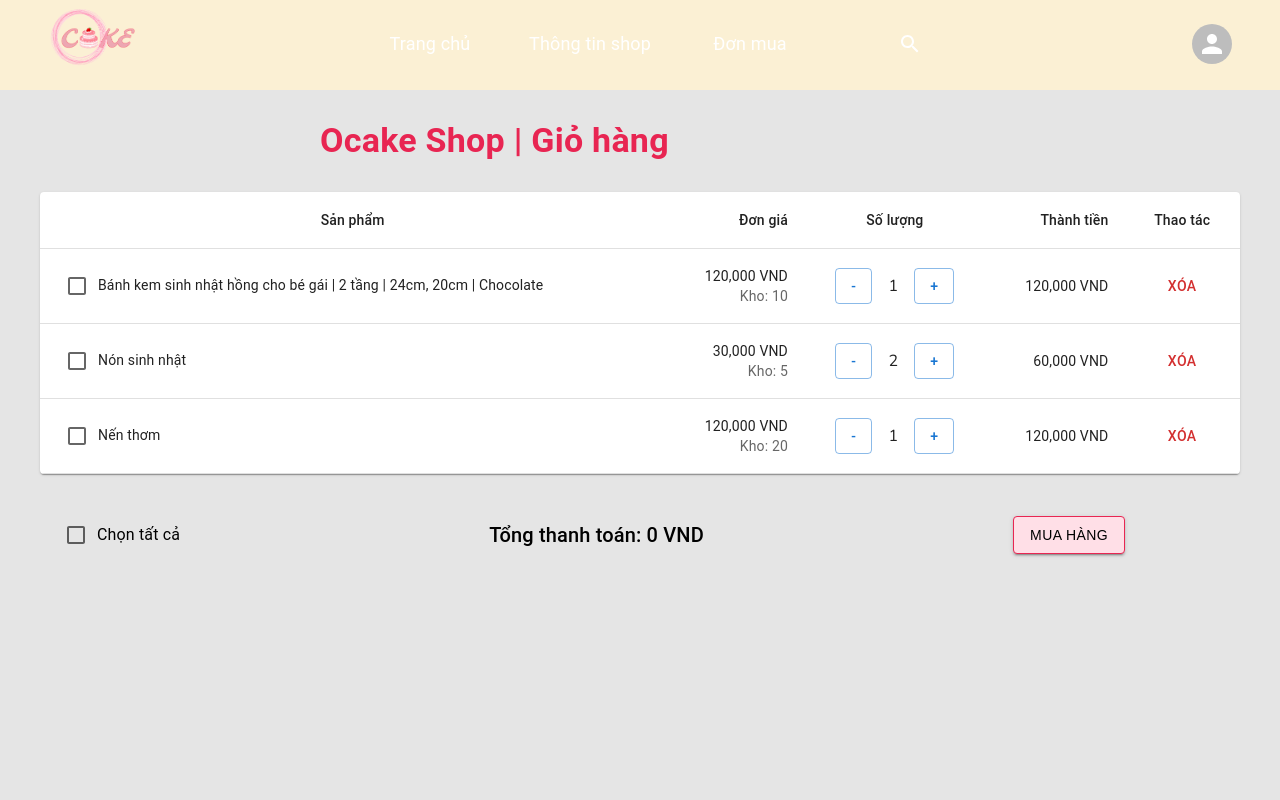
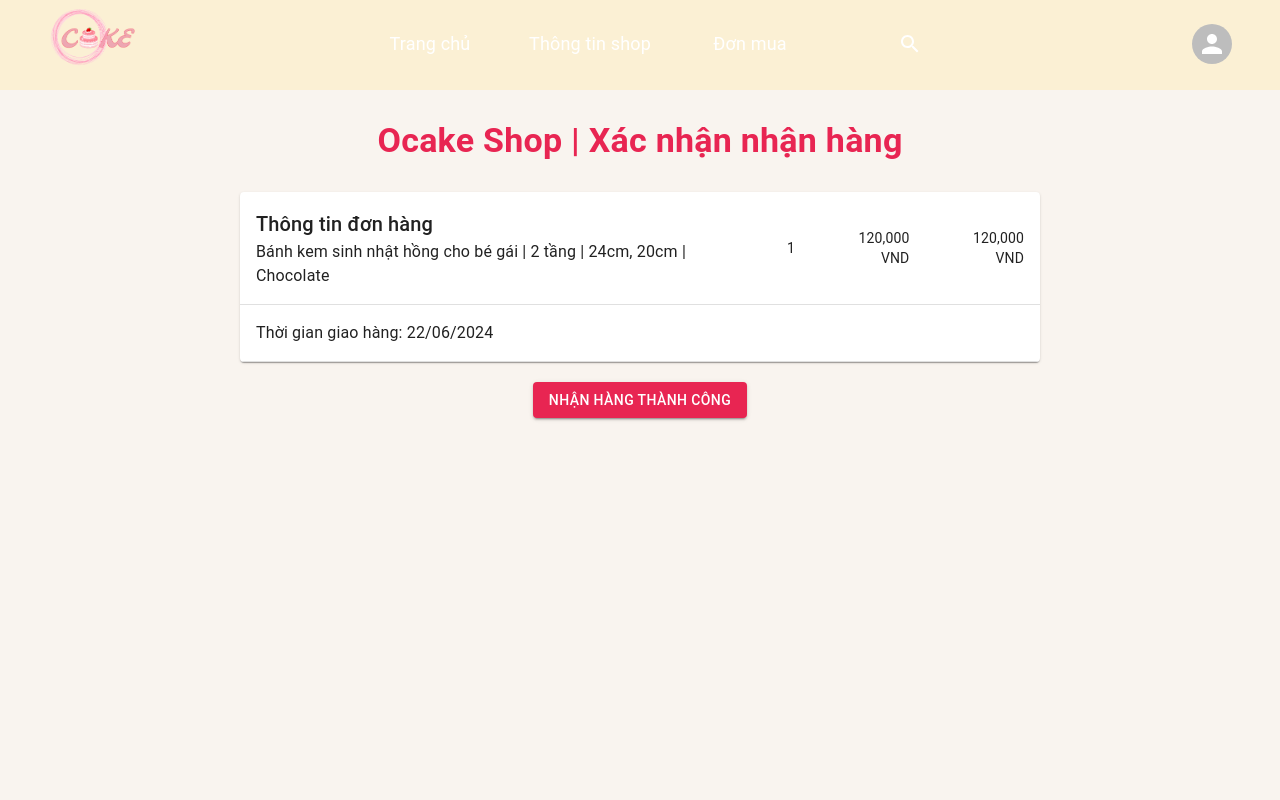
Before and after one commit to PhongQuangDinh/EC2024-03-OCakeShop, a Next.js app in the folder FE/ocake-shop/: page / in a window 1280 px wide. Shown: the top 800 px of the page. Built offline with nearby package versions, Linux system fonts and the light colour scheme.

Commit message:
feat/confirm and inventory (chua des)

```diff
--- a/FE/ocake-shop/src/app/page.js
+++ b/FE/ocake-shop/src/app/page.js
@@ -4,6 +4,8 @@ import Landing from "@/modules/Landing/landing";
 import SignIn from "@/modules/SignIn/signin";
 import SignUp from "@/modules/SignUp/signup";
 import CartPage from "@/modules/Cart/cartpage";
+import ConfirmationPage from "@/modules/ConfirmDelivery/confirm";
+import InventoryPage from "@/modules/Inventory/inventory";
 import Head from "next/head";
 
 export default function Home() {
@@ -18,7 +20,7 @@ export default function Home() {
       </Head>
 
       <main>
-        <CartPage />
+        <ConfirmationPage />
 
         <button onClick={() => setShowSignIn(!showSignIn)}>
           {showSignIn ? "Hide Sign In" : "Show Sign In"}
--- /dev/null
+++ b/FE/ocake-shop/src/modules/ConfirmDelivery/confirm.js
@@ -0,0 +1,51 @@
+"use client";
+import React from 'react';
+import { Box, Typography, Button, Table, TableBody, TableCell, TableContainer, TableRow, Paper } from '@mui/material';
+import Layout from '../layout';
+
+const ConfirmationPage = () => {
+  const order = {
+    item: 'Bánh kem sinh nhật hồng cho bé gái | 2 tầng | 24cm, 20cm | Chocolate',
+    quantity: 1,
+    price: 120000,
+    deliveryDate: '22/06/2024'
+  };
+
+  return (
+    <Layout>
+        <Box sx={{ background: '#F9F4EF', minHeight: '100vh', padding: '0px' }}>
+        <Box sx={{ height: '90px', backgroundColor: '#FBF0D4' }} /> {/* Viền màu vàng trên đầu */}
+        <Typography variant="h4" align="center" gutterBottom sx={{ marginTop: '30px', color: '#E82552', fontWeight: 'bold' }}>
+            Ocake Shop | Xác nhận nhận hàng
+        </Typography>
+        <TableContainer component={Paper} sx={{ margin: 'auto', maxWidth: '800px', marginTop: '30px' }}>
+            <Table>
+            <TableBody>
+                <TableRow>
+                <TableCell align="left">
+                    <Typography variant="h6">Thông tin đơn hàng</Typography>
+                    <Typography>{order.item}</Typography>
+                </TableCell>
+                <TableCell align="center">{order.quantity}</TableCell>
+                <TableCell align="right">{order.price.toLocaleString()} VND</TableCell>
+                <TableCell align="right">{order.price.toLocaleString()} VND</TableCell>
+                </TableRow>
+                <TableRow>
+                <TableCell colSpan={4} align="left">
+                    <Typography variant="body1">Thời gian giao hàng: {order.deliveryDate}</Typography>
+                </TableCell>
+                </TableRow>
+            </TableBody>
+            </Table>
+        </TableContainer>
+        <Box sx={{ textAlign: 'center', marginTop: '20px' }}>
+            <Button variant="contained" sx={{ backgroundColor: '#E82552', color: '#FFFFFF', "&:hover": { backgroundColor: '#D01442' } }}>
+            Nhận hàng thành công
+            </Button>
+        </Box>
+        </Box>
+    </Layout>
+  );
+};
+
+export default ConfirmationPage;
--- /dev/null
+++ b/FE/ocake-shop/src/modules/Inventory/inventory.js
@@ -0,0 +1,101 @@
+import React, { useState } from 'react';
+import { useRouter } from 'next/router';
+import Link from 'next/link';
+import { Box, Typography, Button, Table, TableBody, TableCell, TableContainer, TableHead, TableRow, Paper, Dialog, DialogActions, DialogContent, DialogContentText, DialogTitle, TextField } from '@mui/material';
+import Layout from '../layout';
+
+const InventoryPage = () => {
+  const [rows, setRows] = useState([
+    { id: 1, name: 'Bột mì', quantity: 50, unit: 'Kg', expiryDate: '12/12/2024' },
+    { id: 2, name: 'Trứng', quantity: 200, unit: 'Quả', expiryDate: '12/12/2024' },
+    { id: 3, name: 'Máy nướng', quantity: 2, unit: 'Cái', expiryDate: '' },
+    { id: 4, name: 'Máy đánh trứng', quantity: 2, unit: 'Cái', expiryDate: '' },
+  ]);
+  const [openDialog, setOpenDialog] = useState(false);
+  const [itemToEdit, setItemToEdit] = useState(null);
+
+  const handleEditClick = (id) => {
+    setItemToEdit(id);
+    setOpenDialog(true);
+  };
+
+  const handleCloseDialog = () => {
+    setOpenDialog(false);
+    setItemToEdit(null);
+  };
+
+  return (
+    <Layout>
+      <Box sx={{ background: '#E5E5E5', minHeight: '100vh', padding: '0px' }}>
+        <Box sx={{ height: '90px', backgroundColor: '#FBF0D4' }} />
+        <Box display="flex" alignItems="center" justifyContent="space-between" sx={{ marginTop: '30px', marginLeft: '320px', marginRight: '430px' }}>
+          <Typography variant="h4" align="left" gutterBottom sx={{ color: '#E82552', fontWeight: 'bold' }}>
+            Ocake Shop | Nguyên liệu và trang thiết bị
+          </Typography>
+          <Link href="/addIngredient" passHref>
+            <Button variant="contained"
+                      sx={{
+                        backgroundColor: "#FFDFE7",
+                        color: "#000000",
+                        border: "1px solid #e82652",
+                        "&:hover": {
+                          backgroundColor: "#FFC0CB",
+                          color: "#000000"
+                        },
+                        outline: "none",
+                      }}
+            >
+              Thêm
+            </Button>
+          </Link>
+        </Box>
+        <TableContainer component={Paper} sx={{ margin: 'auto', maxWidth: '1200px', marginTop: '30px' }}>
+          <Table>
+            <TableHead>
+              <TableRow>
+                <TableCell align="center">Tên sản phẩm</TableCell>
+                <TableCell align="right">Số lượng</TableCell>
+                <TableCell align="center">Đơn vị</TableCell>
+                <TableCell align="center">Hạn sử dụng</TableCell>
+                <TableCell align="center">Thao tác</TableCell>
+              </TableRow>
+            </TableHead>
+            <TableBody>
+              {rows.map((row) => (
+                <TableRow key={row.id}>
+                  <TableCell>{row.name}</TableCell>
+                  <TableCell align="right">{row.quantity}</TableCell>
+                  <TableCell align="center">{row.unit}</TableCell>
+                  <TableCell align="center">{row.expiryDate}</TableCell>
+                  <TableCell align="center">
+                    <Button
+                      sx={{
+                        color: "#e82652",
+                      }}
+                      onClick={() => handleEditClick(row.id)}
+                    >
+                      Chỉnh sửa
+                    </Button>
+                  </TableCell>
+                </TableRow>
+              ))}
+            </TableBody>
+          </Table>
+        </TableContainer>
+        <Dialog open={openDialog} onClose={handleCloseDialog}>
+          <DialogTitle>Chỉnh sửa sản phẩm</DialogTitle>
+          <DialogContent>
+            <DialogContentText>Chỉnh sửa thông tin sản phẩm tại đây.</DialogContentText>
+            {/* Form chỉnh sửa sản phẩm */}
+          </DialogContent>
+          <DialogActions>
+            <Button onClick={handleCloseDialog} color="primary">Hủy</Button>
+            <Button color="primary">Xác nhận</Button>
+          </DialogActions>
+        </Dialog>
+      </Box>
+    </Layout>
+  );
+};
+
+export default InventoryPage;
--- /dev/null
+++ b/package.json
@@ -0,0 +1,5 @@
+{
+  "dependencies": {
+    "react-router-dom": "^6.25.1"
+  }
+}
```
Also changed, not shown: 1 other file (tests, documents, lock files or other folders).
